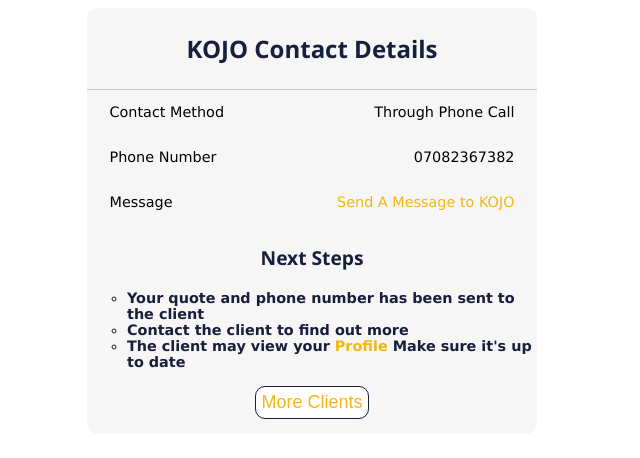
After one commit to Charleskojomark/my-repo, a Django app: page /customer-info/6/ in a window 1280 px wide. The commit adds this page. Shown: the top 458 px of the page, without its empty margins (328-968 px from the left). Run offline with Django 5.2, Linux system fonts and the light colour scheme; a user stored in the database is signed in; data comes from the database, SQL or seed files in the repository; both versions use the stored data as it was after the commit.

Commit message:
quotes updated

```diff
--- a/chatapp/views.py
+++ b/chatapp/views.py
@@ -4,11 +4,12 @@ from django.http import JsonResponse, HttpResponseForbidden
 from django.views.decorators.csrf import csrf_exempt
 import json
 from pusher import Pusher
+from django.utils import timezone
 from django.conf import settings
 import logging
 from .models import Conversation, Message
 from userauth.models import User
-from ojm_core.models import Notification
+from ojm_core.models import Notification,Request,Quote
 
 pusher = Pusher(
     app_id=settings.PUSHER_APP_ID,
--- a/ojm_core/urls.py
+++ b/ojm_core/urls.py
@@ -20,5 +20,6 @@ urlpatterns = [
     path('requests', views.all_requests, name="requests"),
     path('request/<int:request_id>/', views.request_detail, name='request_detail'),
     path('request/<int:request_id>/send-quote/', views.send_quote, name='send_quote'),
+    path('customer-info/<int:request_id>/',views.customer_info,name="customer_info"),
     path('notifications/', views.get_notifications, name='notifications'),
 ]
--- a/ojm_core/views.py
+++ b/ojm_core/views.py
@@ -11,12 +11,17 @@ from django.template.loader import render_to_string
 from django.contrib import messages
 from django.core.mail import send_mail
 from django.contrib.auth.models import Group
-
+from django.views.decorators.csrf import csrf_exempt
+from django.urls import reverse
 from django.http import JsonResponse
 from .models import Request, Notification, Quote
 from django.core.exceptions import ValidationError
 from datetime import datetime
 from payment.models import Wallet,Payment,Subscription
+import json
+from django.utils import timezone
+import logging
+from chatapp.models import Conversation, Message
 
 from django.conf import settings
 from pusher import Pusher
@@ -28,6 +33,12 @@ pusher = Pusher(
     cluster=settings.PUSHER_CLUSTER,
     ssl=True
 )
+
+SUBSCRIPTION_TOTAL_QUOTES = {
+    "1 month": 100,
+    "3 months": 350,
+    "6 months": 1000,
+}
 
 def index(request):
     if request.user.is_authenticated:
@@ -67,12 +78,14 @@ def user_dashboard(request):
     }
     return render(request, 'userdash.html',context)
 
+
+
 @login_required
 def prof_dashboard(request):
     profile = get_object_or_404(ElectricianProfile, user=request.user)
     user = request.user
     wallet, created = Wallet.objects.get_or_create(user=user)
-    subscription = Subscription.objects.filter(user=user).first()
+    # subscription = Subscription.objects.filter(user=user).first()
     payments = Payment.objects.filter(user=user,verified=True)
     # wallet = get_object_or_404(Wallet, user=user)
     profile_pic_form = UpdatePicture(instance=profile)
@@ -85,7 +98,34 @@ def prof_dashboard(request):
     electrician = ElectricianProfile.objects.filter(user=user)
     user_profile = ElectricianProfile.objects.get(user=request.user)
     id_form = IdentityForm(instance=user)
-
+    subscription, created = Subscription.objects.get_or_create(user=user)
+    # subscription = get_object_or_404(Subscription, user=request.user)
+    if subscription.name:
+        total_quotes = SUBSCRIPTION_TOTAL_QUOTES.get(subscription.name, 0)
+        remaining_quotes = subscription.remaining_quotes
+        used_quotes = total_quotes - remaining_quotes
+        subscribed = subscription.status == "Active"
+        context = {
+        'profile': profile,
+        'profile_pic_form':profile_pic_form,
+        'business_form':business_form,
+        'location_form':location_form,
+        'prices_form':prices_form,
+        'qualification_form':qualification_form,
+        'form':form,
+        'wallet':wallet,
+        'subscription':subscription,
+        'payments':payments,
+        'notifications': notifications,
+        'electrician':electrician,
+        'user_profile': user_profile,
+        'id_form':id_form,
+        'total_quotes': total_quotes,
+        'remaining_quotes': remaining_quotes,
+        'used_quotes': used_quotes,
+        'subscribed':subscribed
+        }
+        return render(request, 'profdash.html',context)
 
     context = {
         'profile': profile,
@@ -102,6 +142,7 @@ def prof_dashboard(request):
         'electrician':electrician,
         'user_profile': user_profile,
         'id_form':id_form,
+
     }
     return render(request, 'profdash.html',context)
 
@@ -273,7 +314,38 @@ def all_requests(request):
     }
     return render(request, 'requests.html', context)
 
+
+@login_required
 def request_detail(request, request_id):
+    req = get_object_or_404(Request, id=request_id)
+
+    # Get the appropriate profile
+    user_profile = None
+    if hasattr(req.user, 'customerprofile'):
+        user_profile = req.user.customerprofile
+    elif hasattr(req.user, 'electricianprofile'):
+        user_profile = req.user.electricianprofile
+
+    # Get the subscription details
+    subscription = get_object_or_404(Subscription, user=request.user)
+    total_quotes = SUBSCRIPTION_TOTAL_QUOTES.get(subscription.name, 0)
+    remaining_quotes = subscription.remaining_quotes
+    used_quotes = total_quotes - remaining_quotes
+    subscribed = subscription.status == "Active"
+    context = {
+        'req': req,
+        'user_profile': user_profile,
+        'total_quotes': total_quotes,
+        'used_quotes': used_quotes,
+        'remaining_quotes': remaining_quotes,
+        'subscribed':subscribed
+    }
+
+    return render(request, 'request_detail.html', context)
+
+
+@login_required
+def customer_info(request,request_id):
     req = get_object_or_404(Request, id=request_id)
 
     user_profile = None
@@ -281,39 +353,104 @@ def request_detail(request, request_id):
         user_profile = req.user.customerprofile
     elif hasattr(req.user, 'electricianprofile'):
         user_profile = req.user.electricianprofile
+    context = {
+        'req': req,
+        'user_profile': user_profile,
+    }
 
-    context = {
-        'request': req,
-        'user': user_profile,
-    }
-    return render(request, 'request_detail.html', context)
+    return render(request, 'customer_info.html', context)
 
 
+
+@login_required
+@csrf_exempt
 def send_quote(request, request_id):
     request_obj = get_object_or_404(Request, id=request_id)
     electrician_profile = get_object_or_404(ElectricianProfile, user=request.user)
 
     if not electrician_profile.id_verified:
-        messages.error(request, "You cannot send a quote without verifying your ID. Visit settings to verify your ID")
-        return redirect('ojm_core:dashboard')
+        messages.error(request, "You cannot send a quote without verifying your ID. Visit settings to verify your ID.")
+        return JsonResponse({'status': 'error', 'message': 'ID not verified', 'redirect_url': reverse('ojm_core:settings')})
 
     if request.method == 'POST':
-        price = request.POST.get('price')
-        price_type = request.POST.get('price_type')
-        price_details = request.POST.get('price_details')
+        try:
+            data = json.loads(request.body)
+            price = data.get('price')
+            price_type = data.get('price_type')
+            price_details = data.get('price_details')
 
-        Quote.objects.create(
-            request=request_obj,
-            electrician=request.user,
-            price=price,
-            price_type=price_type,
-            price_details=price_details
-        )
+            user = request.user
 
-        messages.success(request, "Quote sent successfully.")
-        # return redirect('request_detail')
+            # Check subscription or wallet balance
+            subscription = Subscription.objects.filter(user=user, status='Active', expiry__gt=timezone.now()).first()
+            wallet = Wallet.objects.filter(user=user).first()
 
-    return redirect('request_detail', request_id=request_id)
+            if subscription and subscription.remaining_quotes > 0:
+                # Deduct from subscription
+                subscription.remaining_quotes -= 1
+                subscription.save()
+            elif wallet and wallet.balance >= int(500):
+                # Deduct from wallet
+                wallet.balance -= int(500)
+                wallet.save()
+            else:
+                messages.error(request, "Insufficient funds or no active subscription")
+                return JsonResponse({'status': 'error', 'message': 'Insufficient funds or no active subscription', 'redirect_url': reverse('ojm_core:dashboard')})
+
+            # Create the quote
+            quote = Quote.objects.create(
+                request=request_obj,
+                electrician=user,
+                price=price,
+                price_type=price_type,
+                price_details=price_details,
+                created_at=timezone.now()
+            )
+
+            # Prepare the message content
+            message_content = (
+                f"New Quote from {quote.electrician.username}:\n"
+                f"Price: ₦{quote.price}\n"
+                f"Price Type: {quote.get_price_type_display()}\n"
+                f"Details: {quote.price_details}"
+            )
+
+            # Send notification and message to the request owner
+            recipient_user = request_obj.user
+            Notification.objects.create(
+                user=recipient_user,
+                message=f"New quote from {user.username}",
+                notification_type='quote'
+            )
+
+            # Find or create a conversation between the users
+            conversation = Conversation.objects.filter(participants=user).filter(participants=recipient_user).first()
+            if not conversation:
+                conversation = Conversation.objects.create()
+                conversation.participants.set([user, recipient_user])
+
+            # Create a new message in the conversation
+            Message.objects.create(
+                sender=user,
+                content=message_content,
+                conversation=conversation
+            )
+
+            # Trigger pusher event
+            pusher.trigger(f'private-user-{recipient_user.id}', 'new-notification', {
+                'message': f"New quote from {user.username}",
+                'notification_type': 'quote'
+            })
+
+            messages.success(request, "Your quote was successfully sent. Check your messages to follow up with the customer.")
+            return JsonResponse({'status': 'success', 'message': 'Quote sent', 'redirect_url': reverse('ojm_core:customer_info',kwargs={'request_id': request_obj.id})})
+
+        except Exception as e:
+            messages.error(request, f"An error occurred: {str(e)}")
+            return JsonResponse({'status': 'error', 'message': str(e), 'redirect_url': reverse('ojm_core:dashboard')})
+
+    messages.error(request, "Invalid request method.")
+    return JsonResponse({'status': 'error', 'message': 'Invalid request method', 'redirect_url': reverse('ojm_core:dashboard')})
 
 
 
--- a/static/Js/pay.js
+++ b/static/Js/pay.js
@@ -23,14 +23,14 @@ document.addEventListener('DOMContentLoaded', () => {
     }
 
     // Select a subscription plan and show details
-    window.selectSubscriptionPlan = function(id, priceText, discountedPrice, savings) {
+    window.selectSubscriptionPlan = function(id, priceText, discountedPrice) {
         const checkboxes = document.querySelectorAll('input[name="subscribe-plan"]');
         checkboxes.forEach(checkbox => {
             checkbox.checked = checkbox.id === id;
         });
         document.getElementById('selected-subscription').style.display = 'block';
         document.getElementById('selected-subscription-price').innerText = priceText;
-        document.getElementById('selected-subscription-save').innerText = `${discountedPrice} (${savings})`;
+        document.getElementById('selected-subscription-save').innerText = `${discountedPrice}`;
     };
 
     // Select a fund plan and show details
@@ -41,7 +41,7 @@ document.addEventListener('DOMContentLoaded', () => {
         });
         document.getElementById('selected-plan').style.display = 'block';
         document.getElementById('selected-plan-price').innerText = priceText;
-        document.getElementById('selected-plan-save').innerText = `${discountedPrice} (${savings})`;
+        document.getElementById('selected-plan-save').innerText = `${discountedPrice}`;
     };
 
 });
--- /dev/null
+++ b/templates/customer_info.html
@@ -0,0 +1,121 @@
+{% load static %}
+<!DOCTYPE html>
+<html lang="en">
+<head>
+    <meta charset="UTF-8">
+    <meta name="viewport" content="width=device-width, initial-scale=1.0">
+    <title>Customer Info</title>
+    <style>
+        :root {
+            --main-color-one: rgb(243, 182, 18);
+            --main-color-two: rgb(22, 31, 59);
+        }
+        body{
+            display: flex;
+            align-items: center;
+            justify-content: center;
+
+        }
+        .container{
+            width: 450px;
+            height: auto;
+            background: #f6f6f6;
+            border-radius: 10px;
+        }
+        .heading{
+            border-bottom: 1px solid #ccc8c8;
+        }
+        .heading p{
+            text-align: center;
+            font-size: 1.5rem;
+            font-weight: 700;
+            color: var(--main-color-two);
+            font-family: 'Segoe UI', Tahoma, Geneva, Verdana, sans-serif;
+        }
+        .contact{
+            display: flex;
+            justify-content: space-between;
+            max-width: 90%;
+            margin: auto;
+            align-items: center;
+            font-size: .9rem;
+            font-family: 'Lucida Sans', 'Lucida Sans Regular', 'Lucida Grande', 'Lucida Sans Unicode', Geneva, Verdana, sans-serif;
+        }
+
+        a:hover{
+            cursor: pointer;
+        }
+        .next-steps p{
+            text-align: center;
+            font-size: 1.2rem;
+            color: var(--main-color-two);
+            font-weight: 700;
+            font-family: 'Segoe UI', Tahoma, Geneva, Verdana, sans-serif;
+        }
+        ul{
+            list-style-type: circle;
+        }
+        li{
+            color: var(--main-color-two);
+            font-size: .9rem;
+            font-weight: 600;
+            font-family: 'Lucida Sans', 'Lucida Sans Regular', 'Lucida Grande', 'Lucida Sans Unicode', Geneva, Verdana, sans-serif;
+        }
+        .btn{
+            align-items: center;
+            justify-content: center;
+            display: flex;
+        }
+
+        button{
+            padding: 5px;
+            text-align: center;
+            font-size: large;
+            background: #fff;
+            margin-bottom: 15px;
+            border: 1px solid var(--main-color-two);
+            outline: none;
+            border-radius: 10px;
+        }
+        button:hover,button a:hover{
+            background: var(--main-color-two);
+            color: white;
+        }
+        a{
+            list-style-type: none;
+            color: var(--main-color-one);
+            text-decoration: none;
+        }
+    </style>
+</head>
+<body>
+    <div class="container">
+        <div class="heading">
+            <p>{{req.user.username}} Contact Details</p>
+        </div>
+        <div class="contact">
+            <p>Contact Method</p>
+            <p>Through Phone Call</p>
+        </div>
+        <div class="contact">
+            <p>Phone Number</p>
+            <p>{{req.user.phone_number}}</p>
+        </div>
+        <div class="contact">
+            <p>Message</p>
+            <a href="{% url 'chatapp:chat' username=req.user.username %}">Send A Message to {{req.user.username}}</a>
+        </div>
+        <div class="next-steps">
+            <p>Next Steps</p>
+        </div>
+        <ul>
+            <li>Your quote and phone number has been sent to the client</li>
+            <li>Contact the client to find out more</li>
+            <li>The client may view your <a href="#">Profile</a> Make sure it's up to date</li>
+        </ul>
+        <div class="btn">
+            <button><a href="{%url 'ojm_core:requests'%}">More Clients</a></button>
+        </div>
+    </div>
+</body>
+</html>
```
Also changed, not shown: payment/models.py (+17 -15 lines), payment/views.py (+32 -30 lines), templates/pay.html (+15 -15 lines), templates/profdash.html (+6 -1 lines), templates/request_detail.html (+62 -23 lines), templates/requests.html (+6 -6 lines), db.sqlite3, payment/migrations/0007_alter_subscription_name.py (added), payment/migrations/0008_subscription_remaining_quotes.py (added).
